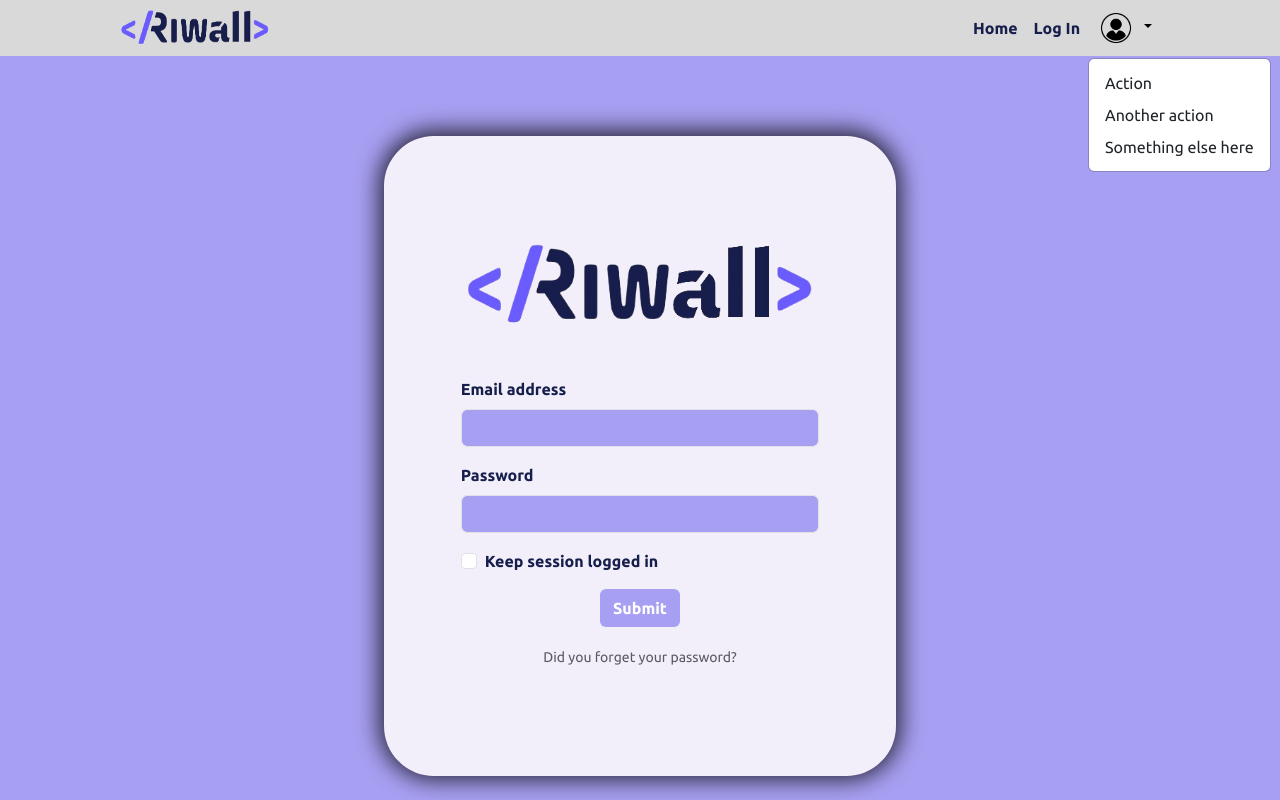
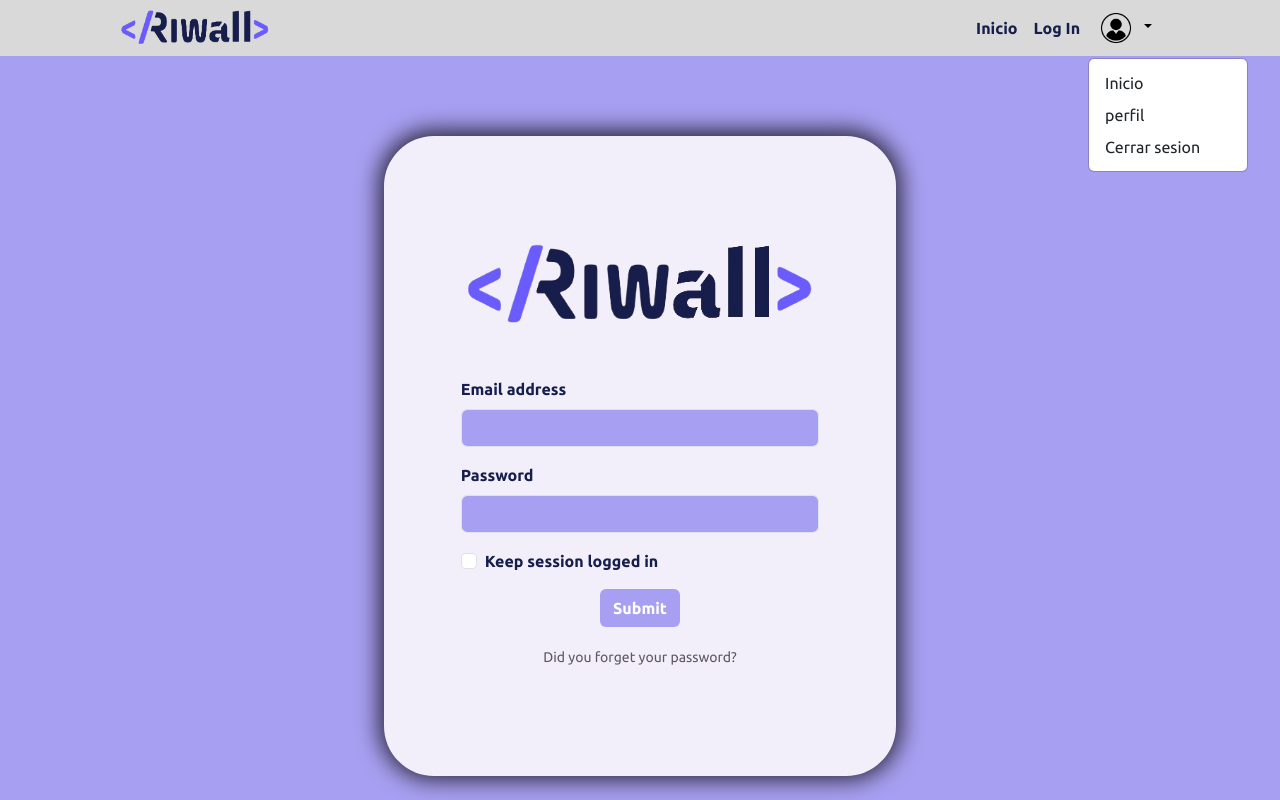
Before and after one commit to Darkot1/RIwall, a website: page src/components/singIn/index.html in a window 1280 px wide. Both pictures are taken after a click on the button 1124 px from the left and 28 px from the top of the page. Shown: the top 800 px of the page. Drawn offline with nearby package versions, Linux system fonts and the light colour scheme.

Commit message:
Actulizacion menu foto

```diff
--- a/src/components/singIn/index.html
+++ b/src/components/singIn/index.html
@@ -33,7 +33,7 @@
                 <div class="collapse navbar-collapse" id="navbarNavDropdown">
                     <ul class="navbar-nav">
                         <li class="nav-item">
-                            <a class="nav-link" aria-current="page" href="#">Home</a>
+                            <a class="nav-link" aria-current="page" href="#">Inicio</a>
                         </li>
                         <li class="nav-item">
                             <a class="nav-link" href="#">Log In</a>
@@ -43,9 +43,9 @@
                                 <img src="/src/assets/images/iconoPerfil.png" alt="profileIcon" width="40px">
                             </a>
                             <ul class="dropdown-menu">
-                                <li><a class="dropdown-item" href="#">Action</a></li>
-                                <li><a class="dropdown-item" href="#">Another action</a></li>
-                                <li><a class="dropdown-item" href="#">Something else here</a></li>
+                                <li><a class="dropdown-item" href="#">Inicio</a></li>
+                                <li><a class="dropdown-item" href="#">perfil</a></li>
+                                <li><a class="dropdown-item" href="#">Cerrar sesion</a></li>
                             </ul>
                         </li>
                     </ul>
```
